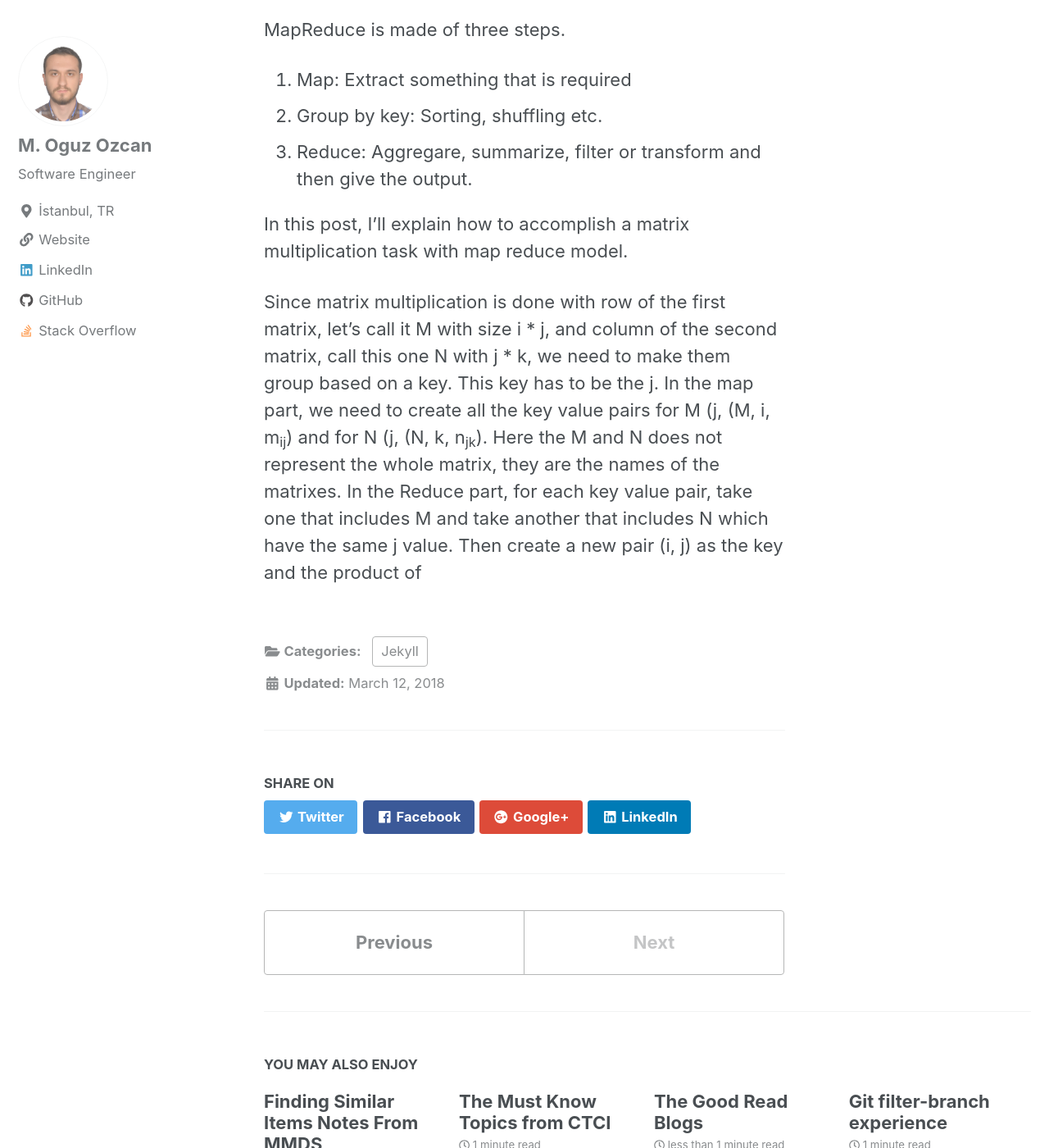
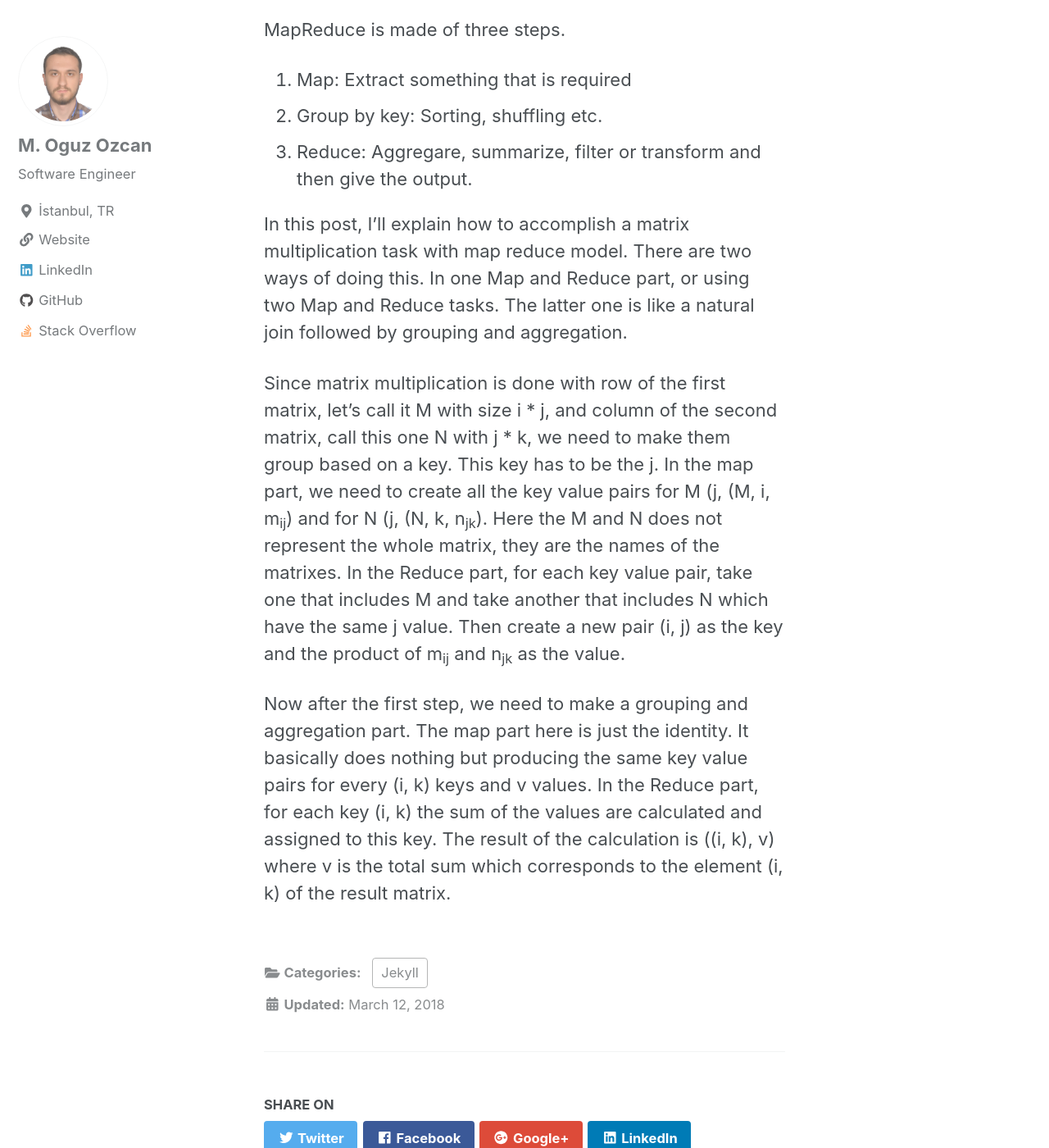
Before and after one commit to moguzozcan/moguzozcan.github.io, a Jekyll site: the page built from _posts/2018-03-12-Matrix-Multiplication-With-MapReduce.md, in a window 1280 px wide and 1400 px high, scrolled down 1162 px. Shown: the whole window at 82% size. Built offline with Jekyll 4.4.1, drawn with Linux system fonts in a browser that asks for light colours; nearby versions of some CDN libraries; some of the changed text lies outside the part shown.

Commit message:
Update 2018-03-12-Matrix-Multiplication-With-MapReduce.md

```diff
--- a/_posts/2018-03-12-Matrix-Multiplication-With-MapReduce.md
+++ b/_posts/2018-03-12-Matrix-Multiplication-With-MapReduce.md
@@ -23,9 +23,10 @@ MapReduce is made of three steps.
 2. Group by key: Sorting, shuffling etc.
 3. Reduce: Aggregare, summarize, filter or transform and then give the output.
 
-In this post, I'll explain how to accomplish a matrix multiplication task with map reduce model.
+In this post, I'll explain how to accomplish a matrix multiplication task with map reduce model. There are two ways of doing this. In one Map and Reduce part, or using two Map and Reduce tasks. The latter one is like a natural join followed by grouping and aggregation.
 
 Since matrix multiplication is done with row of the first matrix, let's call it M with size i * j, and column of the second matrix,
 call this one N with j * k, we need to make them group based on a key. This key has to be the j. In the map part, we need to create
-all the key value pairs for M (j, (M, i, m<sub>ij</sub>) and for N (j, (N, k, n<sub>jk</sub>). Here the M and N does not represent the whole matrix, they are
-the names of the matrixes. In the Reduce part, for each key value pair, take one that includes M and take another that includes N which have the same j value. Then create a new pair (i, j) as the key and the product of
+all the key value pairs for M (j, (M, i, m<sub>ij</sub>) and for N (j, (N, k, n<sub>jk</sub>). Here the M and N does not represent the whole matrix, they are the names of the matrixes. In the Reduce part, for each key value pair, take one that includes M and take another that includes N which have the same j value. Then create a new pair (i, j) as the key and the product of m<sub>ij</sub> and n<sub>jk</sub> as the value.
+
+Now after the first step, we need to make a grouping and aggregation part. The map part here is just the identity. It basically does nothing but producing the same key value pairs for every (i, k) keys and v values. In the Reduce part, for each key (i, k) the sum of the values are calculated and assigned to this key. The result of the calculation is ((i, k), v) where v is the total sum which corresponds to the element (i, k) of the result matrix.
```
